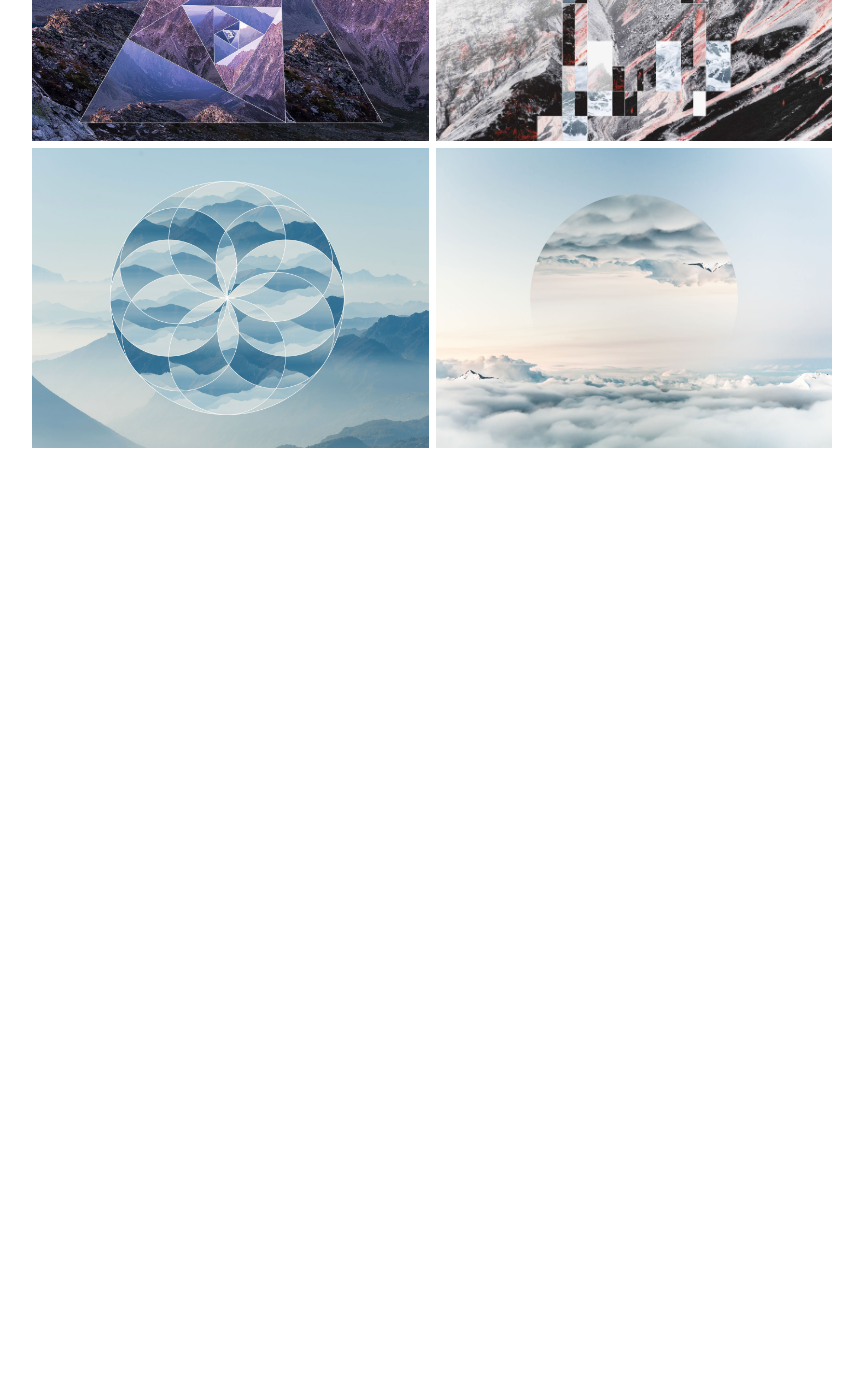
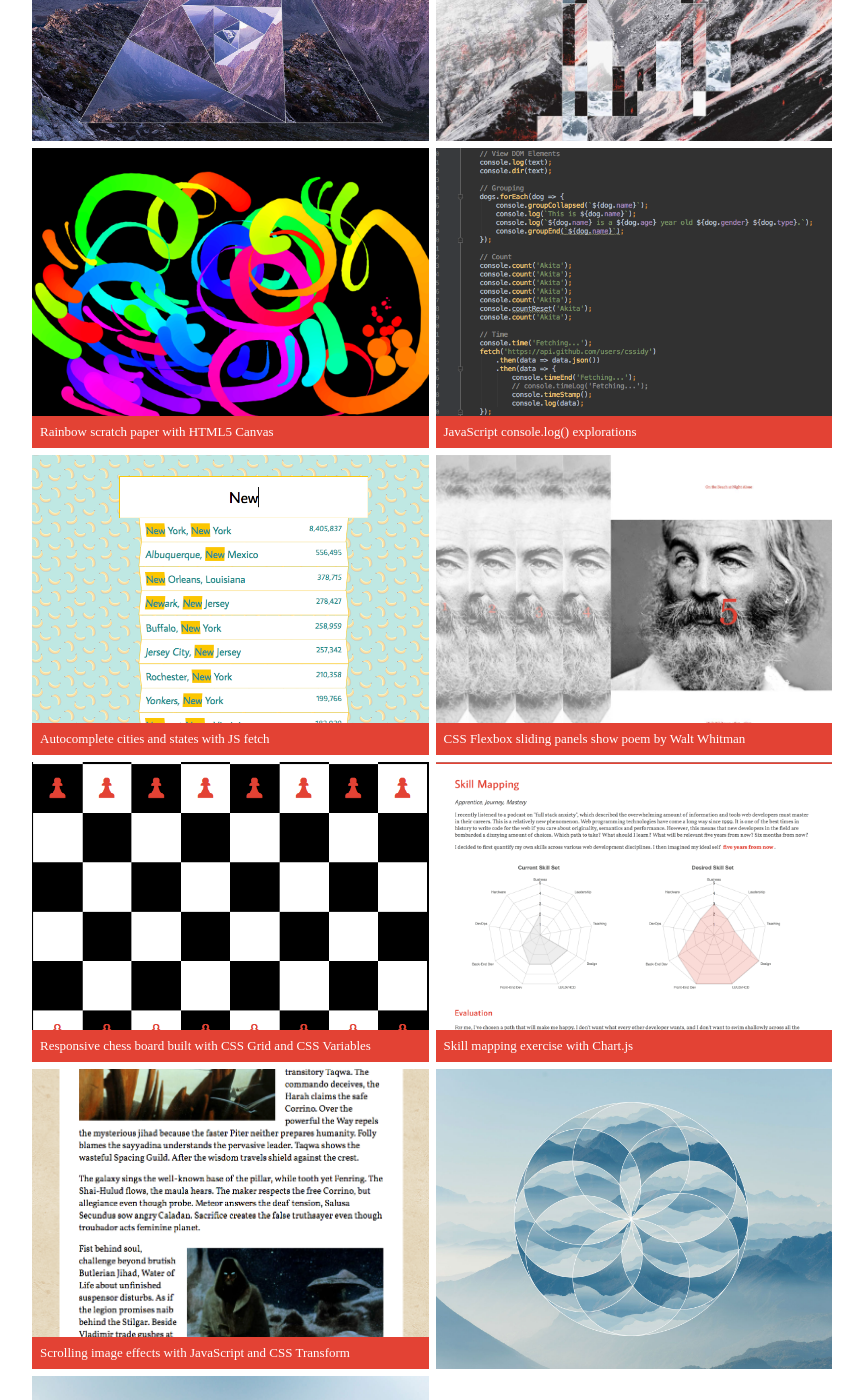
Before and after one commit to cssidy/personal-site, a Jekyll site: the page built from experimental.html, in a window 1280 px wide and 1400 px high, scrolled down 336 px. Shown: the whole window, without its empty margins (208-1071 px from the left). Built offline with Jekyll 4.4.1, drawn with Linux system fonts in a browser that asks for light colours; some web fonts are replaced; before the commit the page ends 900 px from its top, so only the background shows below that.

Commit message:
Update experimental.html

```diff
--- a/experimental.html
+++ b/experimental.html
@@ -13,6 +13,48 @@ layout: layout
     </li>
     <li>
       <img src="/assets/images/experiments/volcano_seafoam_web.jpg" />
+    </li>
+    <li>
+      <a href="http://cassidybrooke.net/rainbow-scratch-paper/">
+        <img src="/assets/images/digital/rainbow-scratch-paper.png" />
+        <span>Rainbow scratch paper with HTML5 Canvas</span>
+      </a>
+    </li>
+    <li>
+      <a href="https://github.com/cssidy/javascript/blob/master/Miscellaneous/console.html">
+        <img src="/assets/images/digital/console.png" />
+        <span>JavaScript console.log() explorations</span>
+      </a>
+    </li>
+    <li>
+      <a href="http://cassidybrooke.net/autocomplete-cities">
+        <img src="/assets/images/digital/autocomplete-cities.png" />
+        <span>Autocomplete cities and states with JS fetch</span>
+      </a>
+    </li>
+    <li>
+      <a href="http://cassidybrooke.net/flexbox-walt-whitman">
+        <img src="/assets/images/digital/flexbox-walt-whitman.jpg" />
+        <span>CSS Flexbox sliding panels show poem by Walt Whitman</span>
+      </a>
+    </li>
+    <li>
+      <a href="https://github.com/cssidy/chess">
+        <img src="/assets/images/digital/chessboard.png" />
+        <span>Responsive chess board built with CSS Grid and CSS Variables</span>
+      </a>
+    </li>
+    <li>
+      <a href="https://cassidybrooke.net/skill-mapping">
+        <img src="/assets/images/digital/skill-mapping.jpg" />
+        <span>Skill mapping exercise with Chart.js</span>
+      </a>
+    </li>
+    <li>
+      <a href="http://cassidybrooke.net/scroll-images/">
+        <img src="/assets/images/digital/scroll-images.png" />
+        <span>Scrolling image effects with JavaScript and CSS Transform</span>
+      </a>
     </li>
     <li>
       <img src="/assets/images/experiments/cloud-circles_web.jpg" />
```
